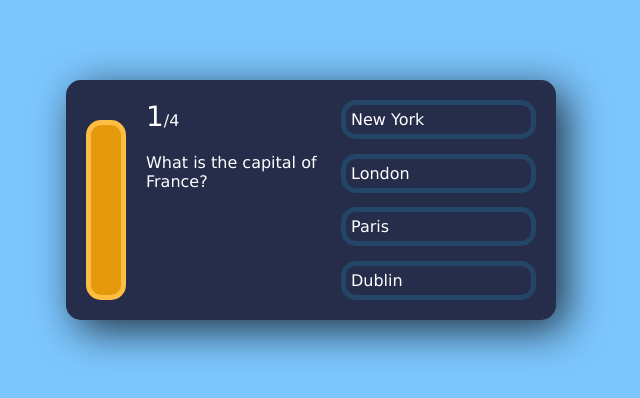
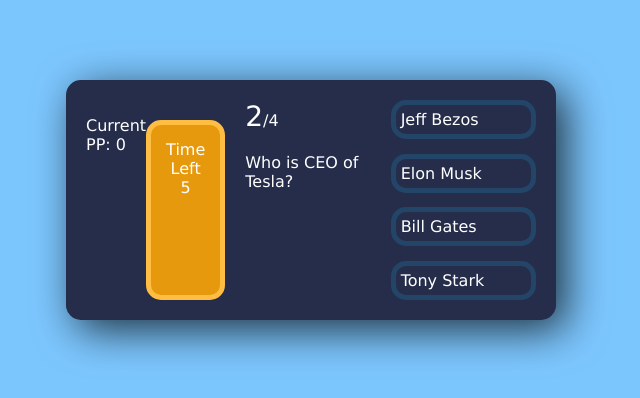
Before and after one commit to PadNim14/ATTHack, a React (Create React App) app: page / in a window 1280 px wide. Shown: the part 200-598 px from the top of the page, without its empty margins (329-969 px from the left). Built offline with nearby package versions, Linux system fonts and the light colour scheme.

Commit message:
should work this time

```diff
--- a/src/Quiz.js
+++ b/src/Quiz.js
@@ -1,6 +1,6 @@
 import React, { useState } from 'react';
 
-export default function App() {
+export default function Quiz() {
 
 	const questions = [
 		{
@@ -45,44 +45,63 @@ export default function App() {
 	const [showScore, setShowScore] = useState(false);
 
 	const [score, setScore] = useState(0);
-	const [seconds, setSeconds] = useState(10);
-	const useEffect =() => {
-		if(seconds > 0) {
-			setTimeout(() => setSeconds(seconds - 1), 1000);
-		}
-		else {
-			setSeconds("Time's Up!");
-		}
+	const [counter, setCounter] = React.useState(5);
+	const id = React.useRef(null);
+	const [PP, setPP] = useState(0);
+
+	const clear=()=>{
+		window.clearInterval(id.current);
 	}
-//   React.useEffect(() => {
-//     if (seconds > 0) {
-//       setTimeout(() => setSeconds(seconds - 1), 1000);
-//     } else {
-//       setSeconds('BOOOOM!');
-//     }
-//   });
+
+
+	React.useEffect(() => {
+		const timer =
+		  counter > 0 && setInterval(() => setCounter(counter - 1), 1000);
+		  if(counter === 0)
+		  {
+			const nextQuestion = currentQuestion + 1;
+			if(nextQuestion < questions.length){
+				setCurrentQuestion(nextQuestion);
+				setCounter(counter + 5);
+			}
+			else{
+				setShowScore(true);
+			}
+
+		  }
+
+		return () => clearInterval(timer);
+
+
+
+
+	  }, [counter]);
+
 
 	const handleAnswerButtonClick = (isCorrect) => {
 		if(isCorrect){
 			setScore(score + 1);
+			setPP(PP + 1);
+			setCounter(5);
 		}
+
 		const nextQuestion = currentQuestion + 1;
 		if(nextQuestion < questions.length){
 			setCurrentQuestion(nextQuestion);
+			setCounter(5);
 		}
 		else{
 			setShowScore(true);
+			setCounter(5);
 		}
-		// setCurrentQuestion(nextQuestion);
+		//setCounter(5);
 	};
 
-	// <button onClick={() => handleAnswerButtonClick()}>{answerOption.answerText}</button>
-
+	console.log(questions[currentQuestion]);
 	return (
 		<div className='app'>
-			{/* HINT: replace "false" with logic to display the
-      score when the user has answered all the questions */}
-	  		<div className='timer-text'>{setSeconds}</div>
+			<div className='PPcounter'><p> Current PP: {PP}</p></div>
+	  		<div className='timer-text'>Time Left {counter}</div>
 			{showScore ? (
 				<div className='score-section'>You scored {score} out of {questions.length}</div>
 			) : (
@@ -91,6 +110,7 @@ export default function App() {
 						<div className='question-count'>
 							<span>{currentQuestion + 1}</span>/{questions.length}
 						</div>
+
 						<div className='question-text'>{questions[currentQuestion].questionText}</div>
 					</div>
 					<div className='answer-section'>
```
